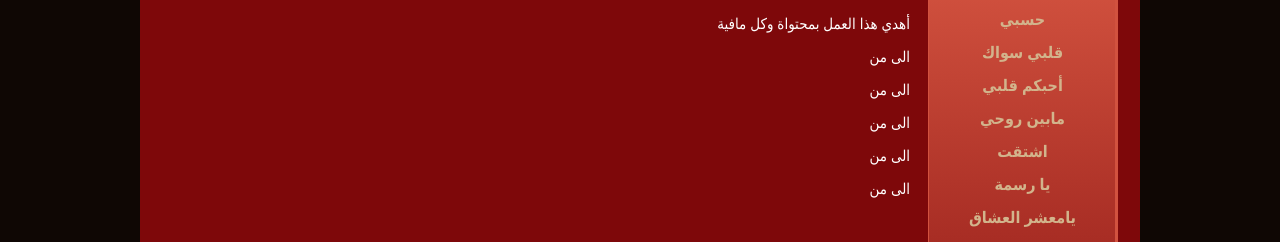
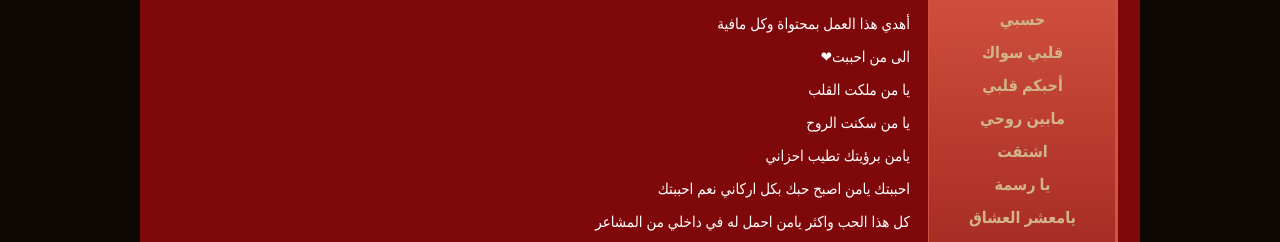
Before and after one commit to Mluk512/Jnoon, a plain HTML site: page ihdaa.html in a window 1280 px wide. Shown: the part 989-1231 px from the top of the page. Drawn offline with Linux system fonts and the light colour scheme; grey boxes are pictures that could not be loaded.

Commit message:
Update ihdaa.html

```diff
--- a/ihdaa.html
+++ b/ihdaa.html
@@ -153,12 +153,14 @@
 
                          <ul>
                             <li>أهدي هذا العمل بمحتواة وكل مافية</li>
-                            <li>الى من</li>
-                            <li>الى من</li>
-                            <li>الى من</li>
-                            <li>الى من</li>
-                            <li>الى من</li>
-                            <li></li>
+                            <li>الى من احببت❤</li>
+                            <li>يا من ملكت القلب</li>
+                            <li>يا من سكنت الروح</li>
+                            <li>يامن برؤيتك تطيب احزاني</li>
+                            <li>احببتك يامن اصبح حبك بكل اركاني نعم احببتك</li>
+                            <li>كل هذا الحب واكثر يامن احمل له في داخلي من المشاعر</li>
+                            <li>يامن جلست على عرش قلبي وملكت وجداني</li>
+                            <li>ويامن شغلت كل تفكري واحلامي احببتك وكفى والقلب بك اكتفى</li>
                          </ul>
 
                     </div>
```
